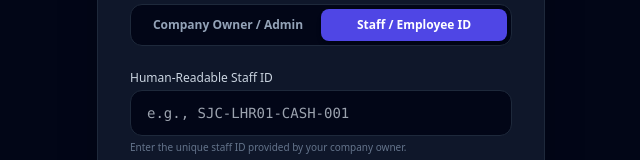
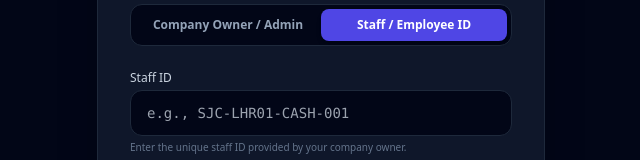
Before and after one commit to Junaid5678/SJ-32Core-ERP, a Next.js app: page /login in a window 1280 px wide. Both pictures are taken after a click on the button "Staff / Employee ID". Shown: the part 335-495 px from the top of the page, without its empty margins (319-959 px from the left). Built offline with nearby package versions, Linux system fonts and the light colour scheme; what @supabase/auth-helpers-nextjs would draw is missing.

Commit message:
Rename label from 'Human-Readable Staff ID' to 'Staff ID'

```diff
--- a/app/login/page.jsx
+++ b/app/login/page.jsx
@@ -193,7 +193,7 @@ export default function LoginPage() {
           /* STAFF ID LOGIN FORM */
           <form onSubmit={handleStaffLogin} className="space-y-4">
             <div>
-              <label className="block text-xs font-medium text-slate-300 mb-1">Human-Readable Staff ID</label>
+              <label className="block text-xs font-medium text-slate-300 mb-1">Staff ID</label>
               <input
                 type="text"
                 required
```
